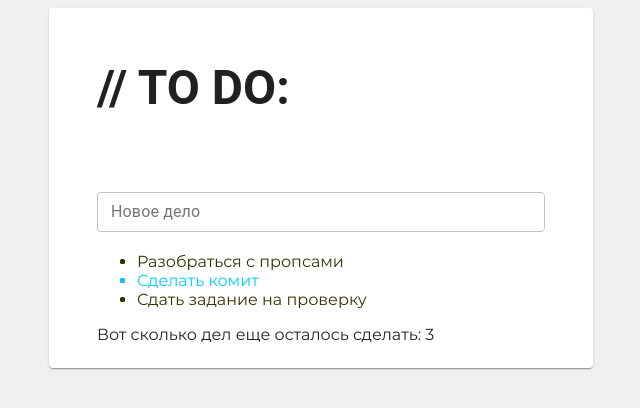
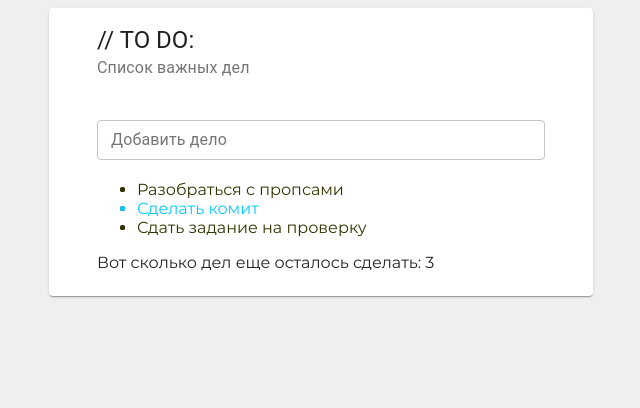
Before and after one commit to WebHeroSchool/todo-taa, a React (Create React App) app: page / in a window 1280 px wide. Shown: the top 408 px of the page, without its empty margins (319-959 px from the left). Built offline with nearby package versions, Linux system fonts and the light colour scheme.

Commit message:
styled app

```diff
--- a/src/components/App/App.jsx
+++ b/src/components/App/App.jsx
@@ -4,7 +4,9 @@ import Footer from '../Footer/Footer';
 import styles from './App.module.css';
 import { Card, CardContent, CardHeader } from '@material-ui/core';
 
-const title = (<h1>// TO DO:</h1>);
+const title = '// TO DO:';
+const subTitle = 'Список важных дел';
+
 const items = [
   {
     value: 'Разобраться с пропсами',
@@ -23,7 +25,11 @@ const items = [
 const App = () => {
   return (
     <Card className={ styles.card }>
-      <CardHeader title={ title }/>
+      <CardHeader
+        classes={ styles }
+        title={ title }
+        subheader={ subTitle }
+      />
       <CardContent>
         <InputItem/>
         <ItemList items={ items }/>
--- a/src/components/App/App.module.css
+++ b/src/components/App/App.module.css
@@ -26,3 +26,7 @@ body {
   padding: 0 2em;
   width: 30em;
 }
+
+.title {
+  font-weight: 700;
+}
--- a/src/components/InputItem/InputItem.jsx
+++ b/src/components/InputItem/InputItem.jsx
@@ -1,6 +1,12 @@
 import TextField from '@material-ui/core/TextField';
 
 const InputItem = () =>
-   <TextField id="outlined-basic" fullWidth="true" margin="dense" label="Новое дело" variant="outlined" />;
+   <TextField
+    id="outlined-basic"
+    fullWidth="true"
+    margin="dense"
+    label="Добавить дело"
+    variant="outlined"
+  />;
 
 export default InputItem;
```
